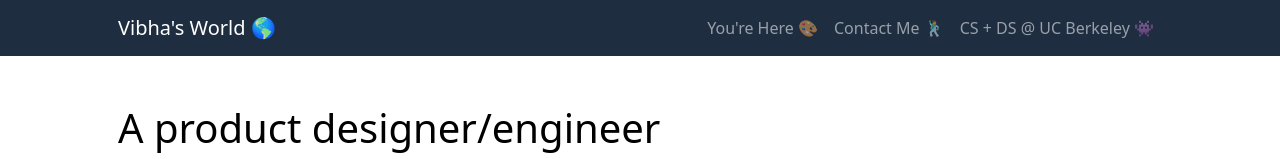
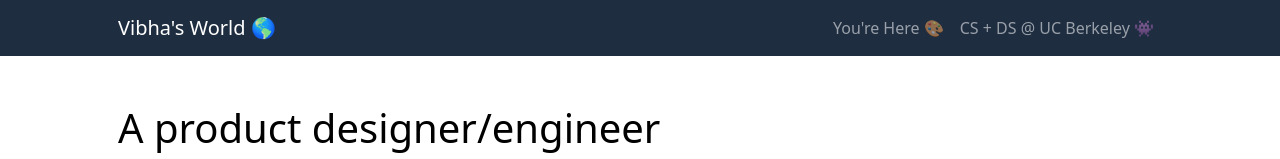
Before and after one commit to vibhad10/tech-portfolio, a plain HTML site: page design-portfolio.html in a window 1280 px wide. Shown: the top 159 px of the page. Drawn offline with nearby package versions, Linux system fonts and the light colour scheme.

Commit message:
Update design-portfolio.html

```diff
--- a/design-portfolio.html
+++ b/design-portfolio.html
@@ -23,7 +23,7 @@
                     <div class="collapse navbar-collapse" id="navbarSupportedContent">
                         <ul class="navbar-nav ms-auto mb-2 mb-lg-0">
                             <li class="nav-item"><a class="nav-link" href="design-portfolio.html">You're Here 🎨</a></li>
-                            <li class="nav-item"><a class="nav-link" href="contact.html">Contact Me 🕺</a></li>
+                            <!--<li class="nav-item"><a class="nav-link" href="contact.html">Contact Me 🕺</a></li> -->
                             <li class="nav-item"><a class="nav-link" href="">CS + DS @ UC Berkeley 👾</a></li>
                         </ul>
                     </div>
```
